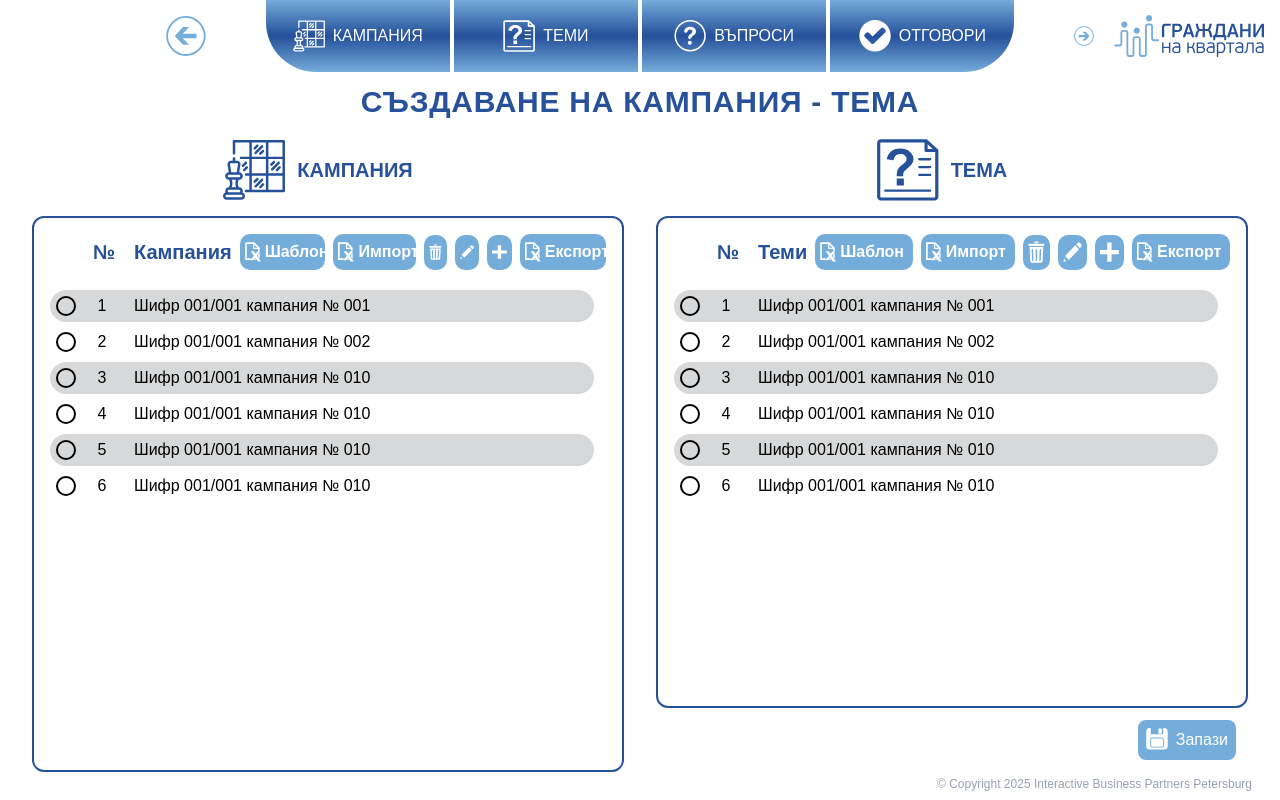
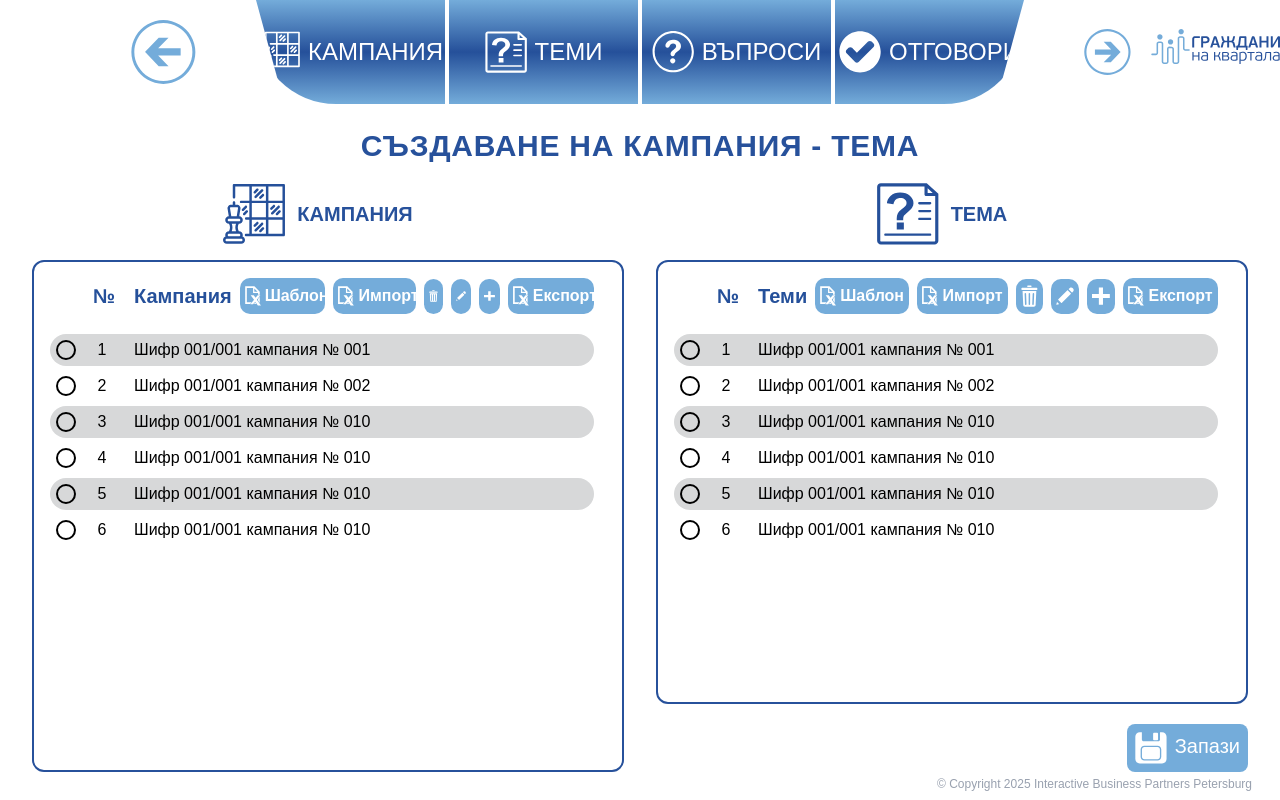
Before and after one commit to MiroslavAtanasov01/gk-web, a Next.js app: page /topic-campaign in a window 1280 px wide. Built offline with nearby package versions, Linux system fonts and the light colour scheme.

Commit message:
Refactor Campaign components for improved layout and styling; adjust button sizes and spacing in CampaignLayout, CampaignTable, and Navbar

```diff
--- a/src/components/CampaignLayout.tsx
+++ b/src/components/CampaignLayout.tsx
@@ -70,16 +70,16 @@ const CampaignLayout: React.FC<CampaignLayoutProps> = ({
           </div>
           <div className="flex flex-1 flex-col overflow-hidden">
             <div className="flex-1 overflow-hidden">{rightContent}</div>
-            <div className="flex shrink-0 justify-end p-3">
+            <div className="mt-5 flex shrink-0 justify-end">
               <button
                 onClick={onSave}
-                className="bg-secondary flex rounded-lg p-2 text-white"
+                className="bg-secondary flex rounded-lg p-2 text-xl text-white"
               >
                 <Image
                   src="/images/campaign/save.svg"
                   alt="Save"
-                  width={30}
-                  height={30}
+                  width={40}
+                  height={40}
                   className="pr-2"
                 />
                 Запази
--- a/src/components/CampaignTable.tsx
+++ b/src/components/CampaignTable.tsx
@@ -162,7 +162,7 @@ function CampaignTable({
   return (
     <div className="border-primary flex h-full w-full flex-col rounded-xl border-2 p-4">
       {/* Header Row */}
-      <div className="mb-5 flex items-center justify-between">
+      <div className="mb-5 flex items-center justify-between pr-3">
         <div className="flex items-center text-xl">{renderHeaderTitles()}</div>
         {renderHeaderActions()}
       </div>
--- a/src/components/Navbar.tsx
+++ b/src/components/Navbar.tsx
@@ -8,7 +8,7 @@ export default function Navbar() {
   const router = useRouter();
 
   return (
-    <div className="grid w-full grid-cols-5 items-center px-4">
+    <div className="mb-3 grid w-full grid-cols-5 items-center">
       {/* Back Button */}
       <div
         className="mr-15 flex cursor-pointer justify-end"
@@ -17,26 +17,25 @@ export default function Navbar() {
         <Image
           src="/images/campaign/back-button.svg"
           alt="back"
-          width={40}
-          height={40}
+          width={65}
+          height={65}
         />
       </div>
 
       {/* Tabs Section */}
       <div className="col-span-3 flex w-full justify-center gap-1">
         <div
-          className={`${styles.tab} flex cursor-pointer items-center`}
-          style={{ borderBottomLeftRadius: 50 }}
+          className={`${styles.tab} ${styles.roundedLeft} flex cursor-pointer items-center rounded-bl-[80px]`}
           onClick={() => router.push("/topic-campaign")}
         >
           <Image
             src="/images/campaign/campaign-white.svg"
             alt="campaign"
-            width={40}
-            height={40}
+            width={50}
+            height={50}
             className="pr-2"
           />
-          <p>КАМПАНИЯ</p>
+          <p className="text-2xl">КАМПАНИЯ</p>
         </div>
 
         <div
@@ -46,11 +45,11 @@ export default function Navbar() {
           <Image
             src="/images/campaign/topic-white.svg"
             alt="topic"
-            width={40}
-            height={40}
+            width={50}
+            height={50}
             className="pr-2"
           />
-          <p>ТЕМИ</p>
+          <p className="text-2xl">ТЕМИ</p>
         </div>
 
         <div
@@ -60,26 +59,25 @@ export default function Navbar() {
           <Image
             src="/images/campaign/questions.svg"
             alt="questions"
-            width={40}
-            height={40}
+            width={50}
+            height={50}
             className="pr-2"
           />
-          <p>ВЪПРОСИ</p>
+          <p className="text-2xl">ВЪПРОСИ</p>
         </div>
 
         <div
-          className={`${styles.tab} flex cursor-pointer items-center`}
-          style={{ borderBottomRightRadius: 50 }}
+          className={`${styles.tab} ${styles.roundedRight} flex cursor-pointer items-center rounded-br-[80px]`}
           onClick={() => router.push("/answers-campaign")}
         >
           <Image
             src="/images/campaign/answer.svg"
             alt="answers"
-            width={40}
-            height={40}
+            width={50}
+            height={50}
             className="pr-2"
           />
-          <p>ОТГОВОРИ</p>
+          <p className="text-2xl">ОТГОВОРИ</p>
         </div>
       </div>
 
@@ -92,19 +90,21 @@ export default function Navbar() {
           <Image
             src="/images/campaign/right-button.svg"
             alt="next"
-            width={40}
-            height={40}
+            width={65}
+            height={65}
           />
         </div>
+        <div>
           <Image
             src="/images/campaign/logo.svg"
             alt="logo"
-          width={150}
-          height={80}
+            width={180}
+            height={60}
             onClick={() => router.push("/")}
             className="cursor-pointer"
           />
         </div>
       </div>
+    </div>
   );
 }
--- a/src/styles/navbar.module.css
+++ b/src/styles/navbar.module.css
@@ -3,7 +3,7 @@
   align-items: center;
   justify-content: center;
   color: white;
-  height: 4.5em;
+  height: 6.5em;
   width: 100%;
   background: linear-gradient(
     360deg,
@@ -12,3 +12,14 @@
     rgba(116, 172, 218, 1) 100%
   );
 }
+
+.tab:hover {
+  opacity: 0.9;
+}
+.roundedRight {
+  clip-path: polygon(0 0, 100% 0, 85% 100%, 0 100%);
+}
+
+.roundedLeft {
+  clip-path: polygon(0 0, 100% 0, 100% 100%, 15% 100%);
+}
```
Lines whose indentation alone changed are shown as unchanged.
